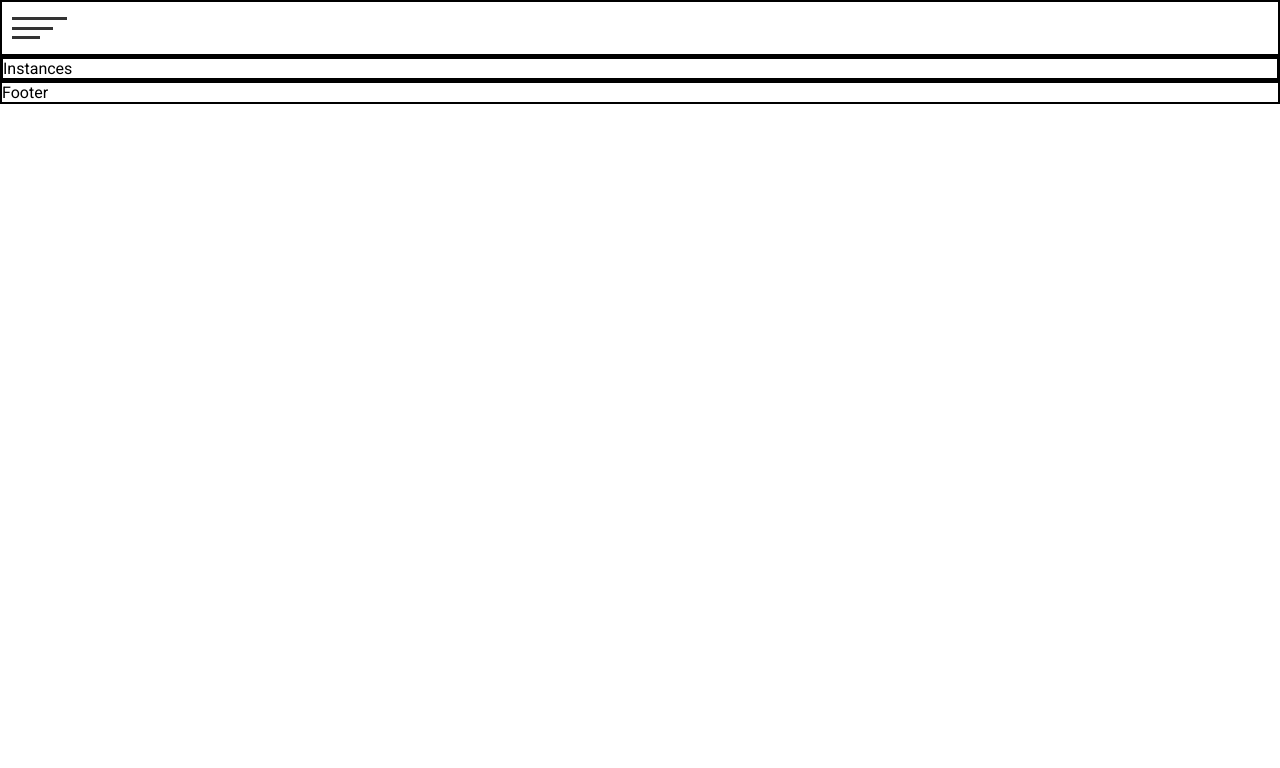
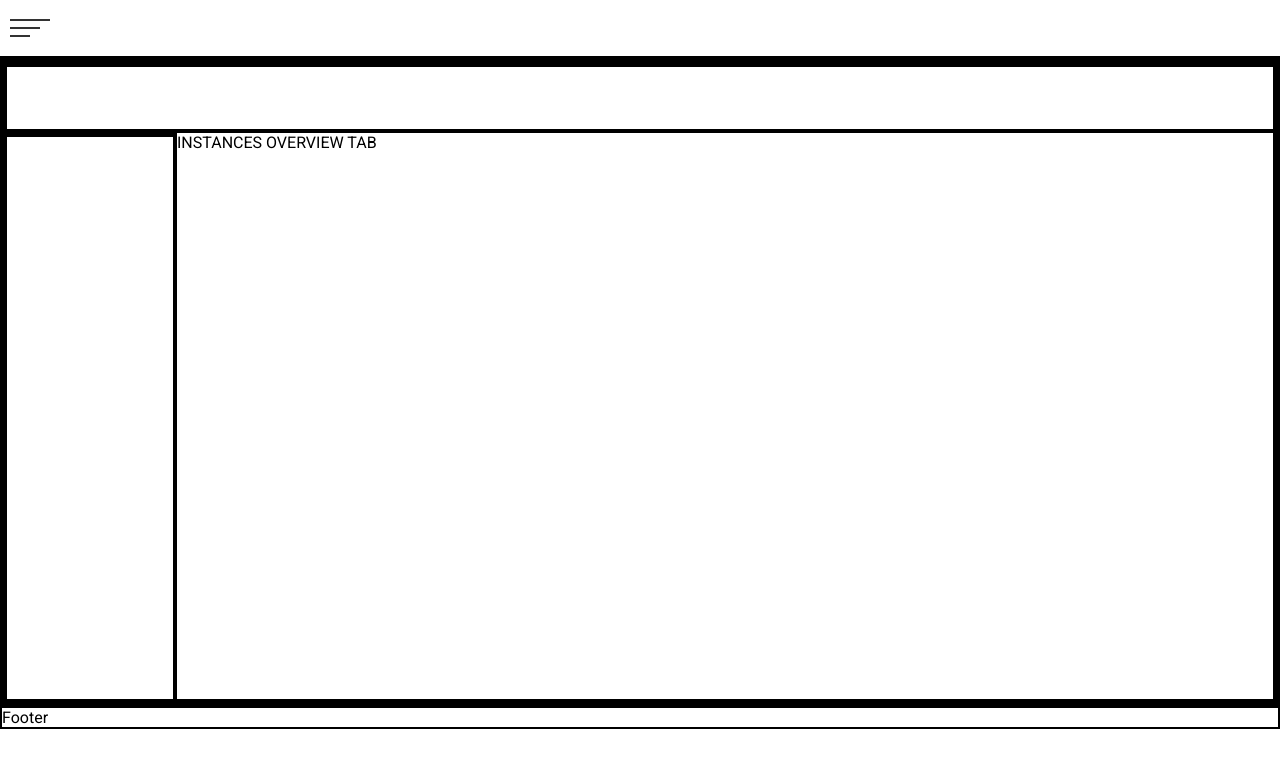
Before and after one commit to Mert18/robolaunch-ui, a React (Create React App) app: page /instances in a window 1280 px wide. Shown: the top 768 px of the page. Built offline with nearby package versions, Linux system fonts and the light colour scheme; no server answers.

Commit message:
instances overview tab

```diff
--- a/src/components/GeneralMenu/GeneralMenu.styles.ts
+++ b/src/components/GeneralMenu/GeneralMenu.styles.ts
@@ -15,3 +15,7 @@ export const GeneralMenuWrapper = styled.div<GeneralMenuProps>`
   left: ${(props) => (props.isOpen ? `0` : `-500px`)};
   transition: left 0.2s linear;
 `
+
+export const MenuList = styled.ul`
+  padding: 0;
+`
--- a/src/components/GeneralMenu/index.tsx
+++ b/src/components/GeneralMenu/index.tsx
@@ -1,5 +1,6 @@
 import React from 'react'
-import { GeneralMenuWrapper } from './GeneralMenu.styles'
+import { GeneralMenuWrapper, MenuList } from './GeneralMenu.styles'
+import { Link } from 'react-router-dom'
 
 type GeneralMenuProps = {
   isOpen: boolean
@@ -13,6 +14,10 @@ const GeneralMenu = ({ isOpen, setIsOpen }: GeneralMenuProps) => {
   return (
     <GeneralMenuWrapper isOpen={isOpen}>
       <button onClick={handleCloseMenu}>Click me to close</button>
+      <MenuList>
+        <Link to="/">Home</Link>
+        <Link to="/instances">Instances</Link>
+      </MenuList>
     </GeneralMenuWrapper>
   )
 }
--- a/src/components/Layout/Header.styles.ts
+++ b/src/components/Layout/Header.styles.ts
@@ -2,9 +2,8 @@ import styled from 'styled-components'
 
 export const HeaderWrapper = styled.header`
   grid-area: header;
-  border: 2px solid black;
   display: grid;
-  grid-template-columns: 10px 55px auto 65px 10px;
+  grid-template-columns: 10px 40px auto 65px 10px;
   grid-template-rows: 1fr;
   grid-template-areas: '. menuicon nav profile .';
 `
@@ -26,7 +25,7 @@ export const MenuIcon = styled.div`
       width: 50%;
     }
     background: var(--black);
-    height: 3px;
+    height: 2px;
     width: 100%;
     margin: 0.2rem 0rem;
   }
--- a/src/components/Layout/Header.tsx
+++ b/src/components/Layout/Header.tsx
@@ -1,18 +1,13 @@
-import React, { useEffect, useState } from 'react'
+import { useState } from 'react'
 import { HeaderWrapper, MenuIcon } from './Header.styles'
-import { useLocation } from 'react-router-dom'
 import GeneralMenu from '../GeneralMenu'
 
 const Header = () => {
-  const location = useLocation()
   const [isOpen, setIsOpen] = useState(false)
 
   const handleMenuStatus = () => {
     setIsOpen(true)
   }
-  useEffect(() => {
-    console.log(location)
-  }, [location])
   return (
     <HeaderWrapper>
       <MenuIcon onClick={handleMenuStatus}>
@@ -22,7 +17,6 @@ const Header = () => {
       </MenuIcon>
       <GeneralMenu isOpen={isOpen} setIsOpen={setIsOpen} />
       <div></div>
-      <div></div>
     </HeaderWrapper>
   )
 }
--- /dev/null
+++ b/src/pages/Home/Home.styles.ts
@@ -0,0 +1,5 @@
+import styled from 'styled-components'
+
+export const HomeWrapper = styled.div`
+  min-height: 70vh;
+`
--- a/src/pages/Home/index.tsx
+++ b/src/pages/Home/index.tsx
@@ -1,8 +1,12 @@
-import React from 'react'
 import Layout from '../../components/Layout/Layout'
+import { HomeWrapper } from './Home.styles'
 
 const Home = () => {
-  return <Layout>Home</Layout>
+  return (
+    <Layout>
+      <HomeWrapper>HOME</HomeWrapper>
+    </Layout>
+  )
 }
 
 export default Home
--- /dev/null
+++ b/src/pages/Instances/Instances.styles.ts
@@ -0,0 +1,39 @@
+import styled from 'styled-components'
+
+export const InstancesWrapper = styled.div`
+  min-height: 80vh;
+  border: 2px solid black;
+  display: grid;
+  grid-template-columns: 170px auto;
+  grid-template-rows: 70px auto;
+  grid-template-areas:
+    'topbar topbar'
+    'sidebar main';
+
+  @media (max-width: 1100px) {
+    grid-template-rows: 70px auto 150px;
+    grid-template-areas:
+      'topbar topbar'
+      'main main'
+      'sidebar sidebar';
+  }
+`
+
+export const InstancesSidebar = styled.div`
+  border: 2px solid black;
+  grid-area: sidebar;
+`
+export const InstancesTopbar = styled.div`
+  border: 2px solid black;
+  grid-area: topbar;
+`
+export const InstancesMain = styled.div`
+  border: 2px solid black;
+  grid-area: main;
+`
+export const TopbarMenu = styled.div`
+  border: 2px solid black;
+`
+export const SidebarMenu = styled.div`
+  border: 2px solid black;
+`
--- a/src/pages/Instances/index.tsx
+++ b/src/pages/Instances/index.tsx
@@ -1,8 +1,28 @@
 import React from 'react'
 import Layout from '../../components/Layout/Layout'
+import {
+  InstancesWrapper,
+  InstancesSidebar,
+  InstancesTopbar,
+  InstancesMain,
+  TopbarMenu,
+  SidebarMenu,
+} from './Instances.styles'
 
-const Instances = () => {
-  return <Layout>Instances</Layout>
+const Instances: React.FC = () => {
+  return (
+    <Layout>
+      <InstancesWrapper>
+        <InstancesTopbar>
+          <TopbarMenu></TopbarMenu>
+        </InstancesTopbar>
+        <InstancesSidebar>
+          <SidebarMenu></SidebarMenu>
+        </InstancesSidebar>
+        <InstancesMain>INSTANCES OVERVIEW TAB</InstancesMain>
+      </InstancesWrapper>
+    </Layout>
+  )
 }
 
 export default Instances
```
